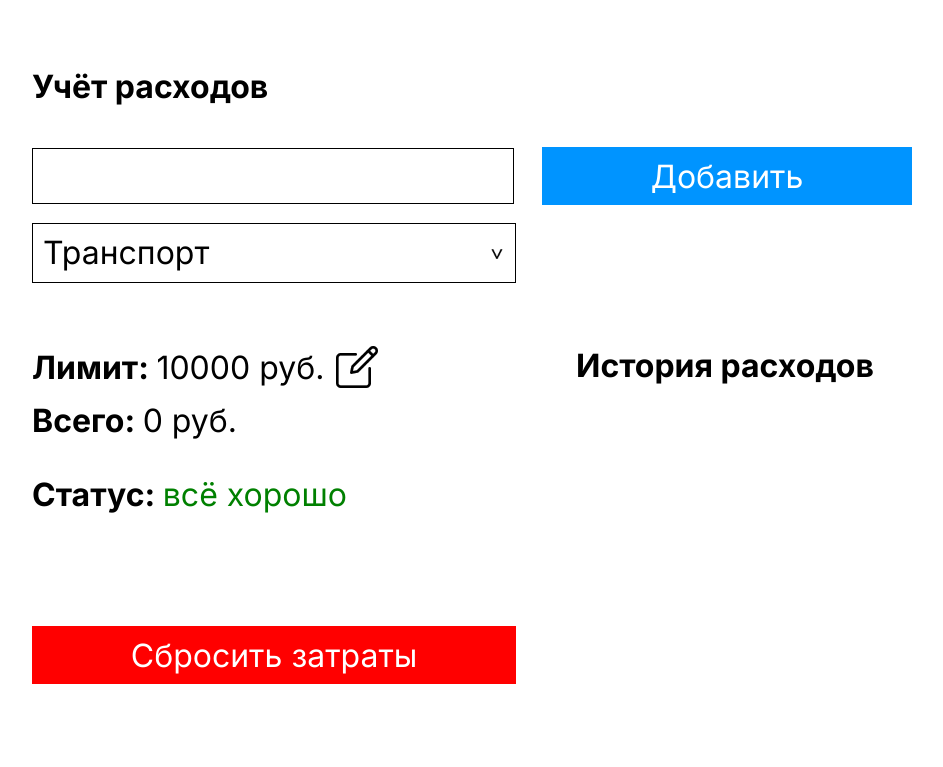
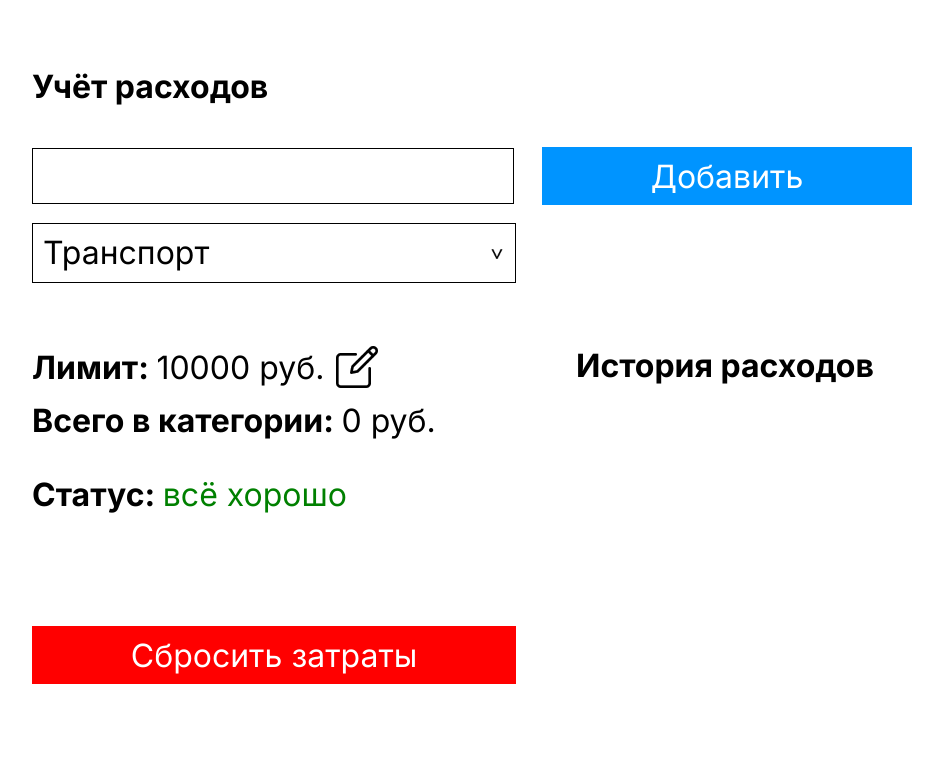
Before and after one commit to KonstantinKZH/expense-counter, a plain HTML site: page index.html in a window 1280 px wide. Shown: the whole page, without its empty margins (103-1046 px from the left). Drawn offline with Linux system fonts and the light colour scheme.

Commit message:
fixed the cost amount

```diff
--- a/index.html
+++ b/index.html
@@ -40,7 +40,7 @@
                             <p class="limit__text">Лимит: <span class="js-limit__value limit__value">10000</span><span class="js-unit-measurement unit-measurement"> руб.</span></p>
                             <button class="js-limit__btn limit__btn"></button>
                         </div>
-                        <p class="total">Всего: <span class="js-sum sum"></span></p>
+                        <p class="total">Всего в категории: <span class="js-sum sum"></span></p>
                         <!-- Сумма трат и статус -->
                         <div class="sum-status">
                             <p>Статус: <span class="js-status status">всё хорошо</span><span
```
